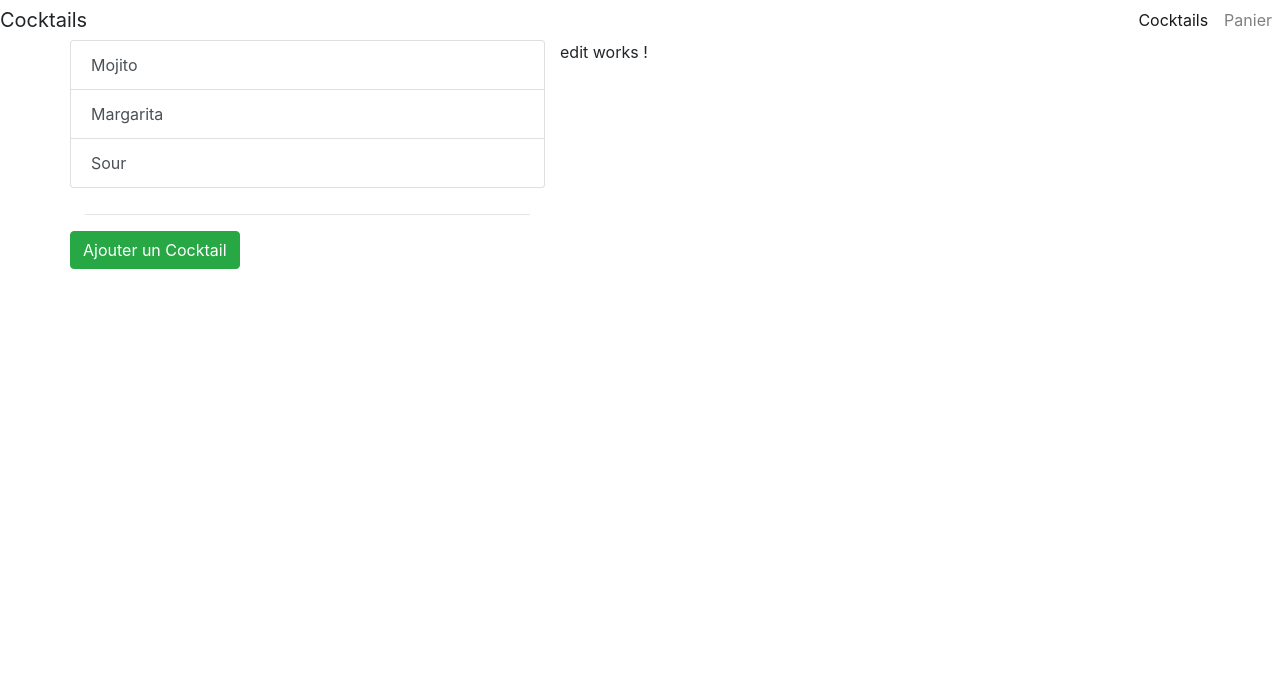
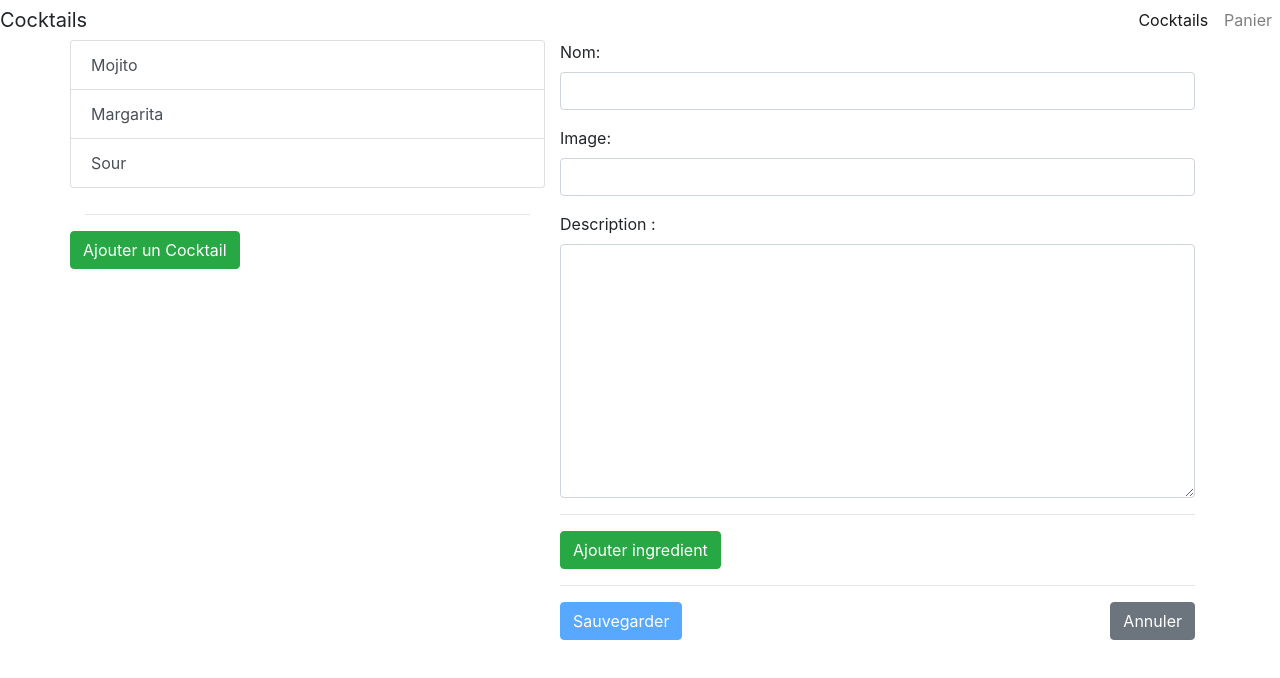
Before and after one commit to NYAZAK/DymaCocktails, an Angular app: page /cocktails/new in a window 1280 px wide. Shown: the top 678 px of the page. Built offline with nearby package versions, Linux system fonts and the light colour scheme.

Commit message:
Feat ajoute le formulaire dynamique pour ajouter les ingrédients

```diff
--- a/src/app/cocktail-container/cocktail-edit/cocktail-edit.component.html
+++ b/src/app/cocktail-container/cocktail-edit/cocktail-edit.component.html
@@ -1 +1,25 @@
-edit works !
+<form [formGroup]="cocktailForm" (ngSubmit)='createCocktail()'>
+    <div class="form-group">
+        <label for="">Nom: </label>
+        <input type="text" class="form-control" formControlName="name">
+    </div>
+    <div class="form-group">
+        <label for="">Image:</label>
+        <input type="text" class="form-control" formControlName="img">
+    </div>
+    <div class="form-group">
+        <label for="">Description : </label>
+        <textarea cols="30" rows="10" class="form-control" formControlName="desc"></textarea>
+    </div>
+    <hr>
+    <button class="btn btn-success" (click)='moreIngredients()' type="button">Ajouter ingredient</button>
+    <div class="form-group" formArrayName="ingredient" style="margin:10px 0 10px 50px">
+        <div [formGroup]="i" class="form-group row" *ngFor="let i of cocktailForm.get('ingredient').controls">
+            <input type="text" formControlName="name" class="form-control col-7" placeholder="ingrédient">
+            <input type="number" formControlName="quantity" class="form-control col-3 ml-1" placeholder="quantité">
+        </div>
+    </div>
+    <hr>
+    <button [disabled]="cocktailForm.invalid" class="btn btn-primary" >Sauvegarder</button>
+    <button class="btn btn-secondary float-right" [routerLink]="['../']">Annuler</button>
+</form>
--- a/src/app/cocktail-container/cocktail-edit/cocktail-edit.component.ts
+++ b/src/app/cocktail-container/cocktail-edit/cocktail-edit.component.ts
@@ -1,5 +1,5 @@
 import { Component, OnInit } from '@angular/core';
-
+import {FormArray, FormGroup, FormBuilder, Validators } from '@angular/forms';
 @Component({
   selector: 'app-cocktail-edit',
   templateUrl: './cocktail-edit.component.html',
@@ -7,9 +7,32 @@ import { Component, OnInit } from '@angular/core';
 })
 export class CocktailEditComponent implements OnInit {
 
-  constructor() { }
+  public cocktailForm: FormGroup;
+
+
+
+  constructor(private fb: FormBuilder) { }
 
   ngOnInit() {
+    this.cocktailForm = this.fb.group({
+      name: ['', Validators.required],
+      img: ['', Validators.required],
+      desc: [''],
+      ingredient: this.fb.array([])
+    });
   }
 
+
+  createCocktail(){
+    console.log(this.cocktailForm);
+  }
+
+  moreIngredients(): void{
+   (<FormArray>this.cocktailForm.get('ingredient')).push(this.fb.group({
+     name: [''],
+     quantity: ['']
+   }))
+  }
+
+
 }
```
Also changed, not shown: src/app/app.module.ts (+12 -3 lines).
